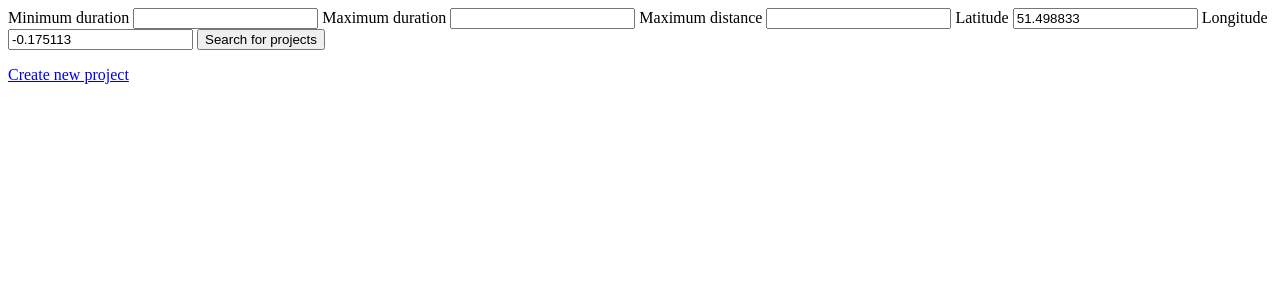
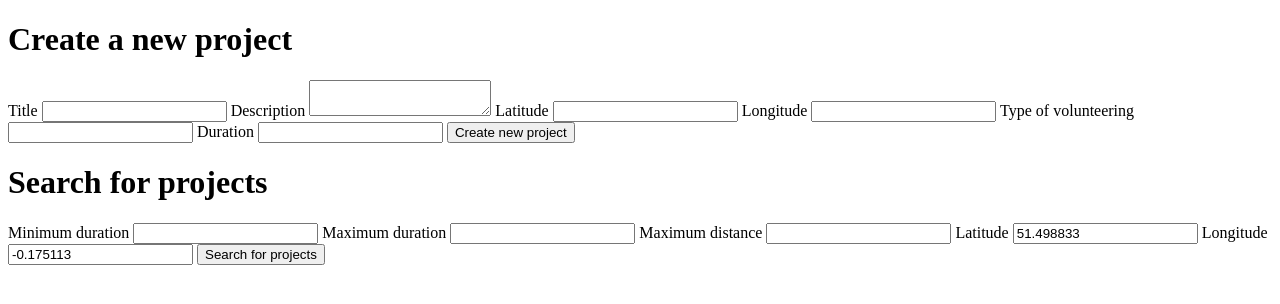
Before and after one commit to webapps-group-28/volunteer-find, a Django app: page / in a window 1280 px wide. Shown: the top 304 px of the page. Run offline with Django 3.2, Linux system fonts and the light colour scheme; data that the repository does not hold is empty; parts of the project's set-up code (start-up, migrations or seed data) failed here and were passed over.

Commit message:
Homepage has both search and project creation capability

```diff
--- a/projects/templates/projects/search.html
+++ b/projects/templates/projects/home.html
@@ -2,7 +2,26 @@
 <html>
   <head></head>
   <body>
-    <form id="searchForm" action="/projects/search/" method="GET">
+    <h1>Create a new project</h1>
+    <form id="creationForm" action="/projects/create/" method="POST">
+      {% csrf_token %}
+      <label for="title">Title</label>
+      <input type="text" name="title">
+      <label for="description">Description</label>
+      <textarea name="description"></textarea>
+      <label for="latitude">Latitude</label>
+      <input type="number" name="latitude">
+      <label for="longitude">Longitude</label>
+      <input type="number" name="longitude">
+      <label for="type">Type of volunteering</label>
+      <input type="text" name="type">
+      <label for="duration">Duration</label>
+      <input type="number" name="duration">
+      <input type="submit" value="Create new project">
+    </form>
+    <h1>Search for projects</h1>
+    <form id="searchForm" action="/" method="GET">
+      {% csrf_token %}
       <label for="minduration">Minimum duration</label>
       <input type="number" name="minduration" value="{{ minduration }}">
       <label for="minduration">Maximum duration</label>
@@ -10,12 +29,11 @@
       <label for="maxdistance">Maximum distance</label>
       <input type="number" name="maxdistance" value="{{ maxdistance }}">
       <label for="latitude">Latitude</label>
-      <input type="number" name="latitude" value="{{ latitude }}" step="0.000001">
+      <input type="number" name="latitude" value="{{ latitude }}" step="any">
       <label for="longitude">Longitude</label>
-      <input type="number" name="longitude" value="{{ longitude }}" step="0.000001">
+      <input type="number" name="longitude" value="{{ longitude }}" step="any">
       <input type="submit" value="Search for projects">
     </form>
-    <p><a href="/projects/create/">Create new project</a></p>
     {% for project in projects %}
     <h1>{{ project.title }}</h1>
     <p>{{ project.description }}</p>
--- a/projects/views.py
+++ b/projects/views.py
@@ -24,7 +24,7 @@ def filter_projects(projects, minduration, maxduration, maxdistance, latitude, l
     return output
 
 
-def project_search(request):
+def homepage(request):
     projects = models.Project.objects.all()
 
     minduration = None
@@ -51,7 +51,7 @@ def project_search(request):
         latitude = 51.498833
         longitude = -0.175113
 
-    return render(request, "projects/search.html", { "projects": output, "minduration": minduration, "maxduration": maxduration, "maxdistance": maxdistance, "latitude": latitude, "longitude": longitude })
+    return render(request, "projects/home.html", { "projects": output, "minduration": minduration, "maxduration": maxduration, "maxdistance": maxdistance, "latitude": latitude, "longitude": longitude })
 
 def create_project(request):
     if request.method == "POST":
--- a/volunteerfind/urls.py
+++ b/volunteerfind/urls.py
@@ -5,6 +5,6 @@ from projects import views as projects_views
 
 urlpatterns = [
     path('admin/', admin.site.urls),
-    url(r'^$', projects_views.project_search),
+    url(r'^$', projects_views.homepage),
     url(r'^projects/', include('projects.urls'))
 ]
```
